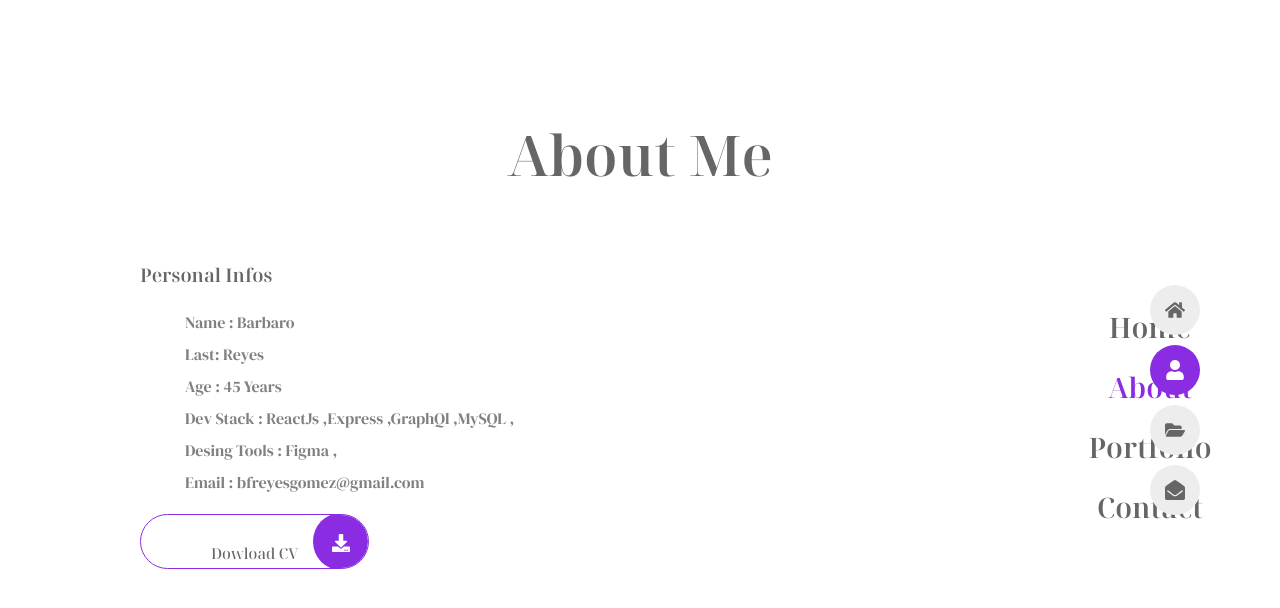
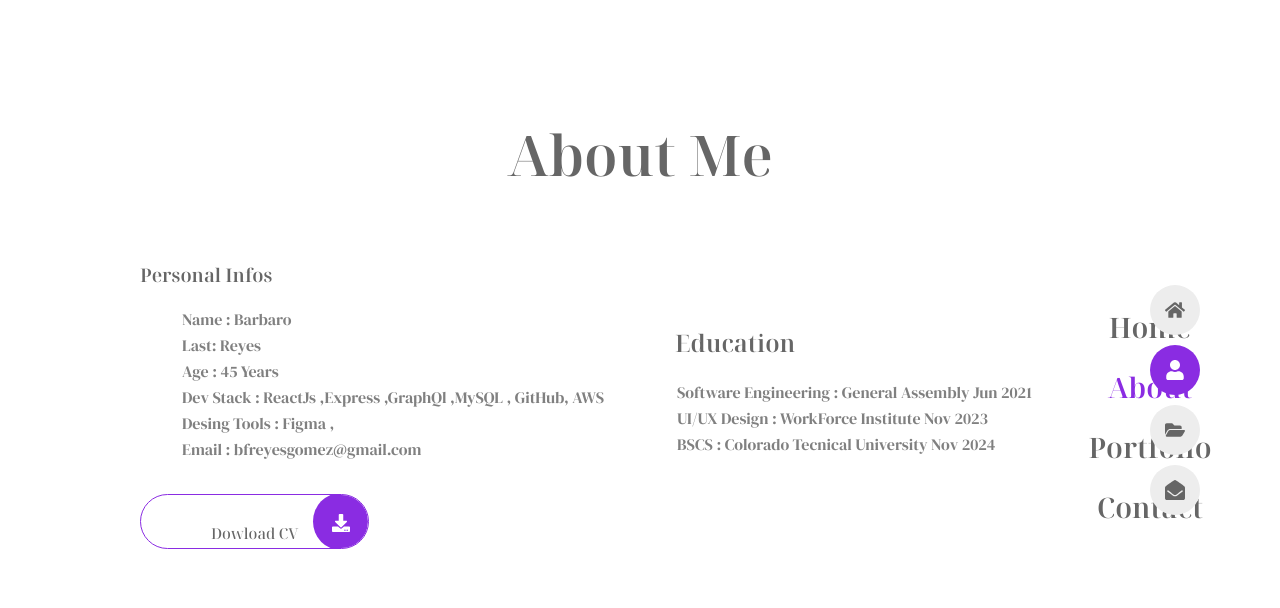
Before and after one commit to barbaroreyes/portasite, a React (Create React App) app: page /about in a window 1280 px wide. Shown: the top 608 px of the page. Built offline with nearby package versions, Linux system fonts and the light colour scheme.

Commit message:
update-about

```diff
--- a/src/components/Stats.js
+++ b/src/components/Stats.js
@@ -0,0 +1,19 @@
+import React from 'react';
+import {stats} from '../../src/data';
+
+const Stats = () => {
+  return (
+    <div>
+      <h1>Education</h1>
+      {stats.map((item,i)=>{
+        return(<li className='info__Item' >
+            <span className='info_title'>{item.title}</span>
+            <span className='info_description'>{item.description}</span>
+            <span>{item.graduation}</span>
+            </li>)
+      })}
+    </div>
+  );
+}
+
+export default Stats;
--- a/src/components/info/info.css
+++ b/src/components/info/info.css
@@ -1,3 +1,3 @@
 .info__Item{
-padding: 5px;
+padding: 2px;
 }
--- a/src/components/info/info.js
+++ b/src/components/info/info.js
@@ -10,6 +10,7 @@ const info = () => {
       return(<li key={i} className='info__Item'>
        <span className='info_title'>{item.title}</span>
         <span className='info_description' >{item.description}</span>
+        <span>{item.graduation}</span>
         </li>)
      })}
     </div>
--- a/src/data.js
+++ b/src/data.js
@@ -51,7 +51,7 @@ export const personalinfo = [
     },{
       id:4,
       title: 'Dev Stack   :',
-      description: [' ReactJs '," ," , "Express","  ,", 'GraphQl'," ,","MySQL"," ,"," "],
+      description: [' ReactJs '," ," , "Express","  ,", 'GraphQl'," ,","MySQL"," ,"," GitHub",", ","AWS"],
       },
       {
         id:5,
@@ -68,3 +68,28 @@ export const personalinfo = [
     },
 
 ]
+
+export const stats = [
+  {
+      id: 1,
+      title: 'Software Engineering  :',
+      description:'  General Assembly ',
+      graduation: " Jun 2021 "
+    },
+
+    {
+      id: 2,
+      title: 'UI/UX Design :',
+      description:'  WorkForce Institute ',
+      graduation: " Nov 2023 " ,
+
+    },
+      {
+        id:5,
+        title: 'BSCS :',
+        description:' Colorado Tecnical University ',
+        graduation: " Nov 2024 " ,
+        },
+
+
+]
--- a/src/pages/About/About.css
+++ b/src/pages/About/About.css
@@ -0,0 +1,9 @@
+.about-info,
+.info_list {
+ grid-template-columns:  repeat(2,1fr);
+
+}
+.info_list{
+    row-gap:20px;
+    margin-bottom: 32px;
+}
--- a/src/pages/About/About.js
+++ b/src/pages/About/About.js
@@ -1,5 +1,6 @@
 import React from 'react';
-import Info from '../../components/info/info'
+import Info from '../../components/info/info';
+import Stats from '../../components/Stats';
 import CV from './BarbaroReyesResume.pdf'
 import {FaDownload } from 'react-icons/fa'
 import './About.css';
@@ -17,6 +18,7 @@ const About = () => {
         </h3>
         <ul className="info_list grid">
         <Info/>
+        <Stats/>
         </ul>
         <a href={CV}
         download=''
```
